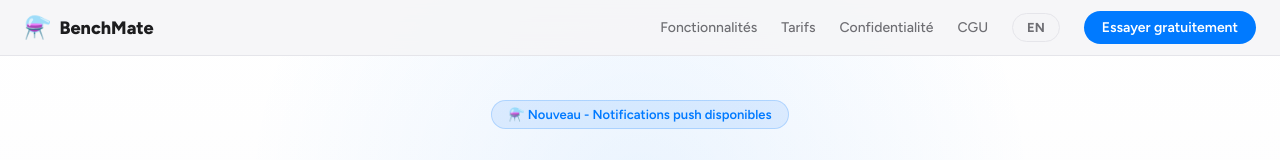
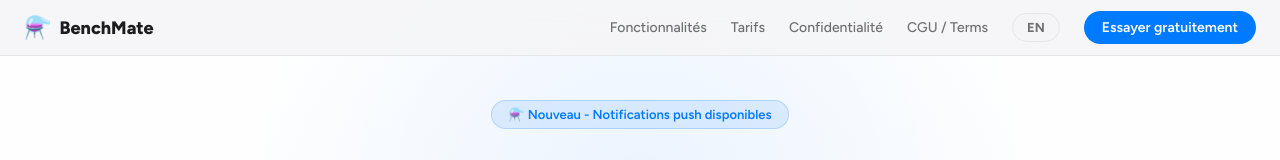
Before and after one commit to Hugo-74/BenchMate, a website: page landing.html in a window 1280 px wide. Shown: the top 160 px of the page. Drawn offline with Linux system fonts and the light colour scheme.

Commit message:
Update terms link to include 'CGU / Terms'

```diff
--- a/landing.html
+++ b/landing.html
@@ -304,7 +304,7 @@ body.en span[data-fr] { display: none; }
     <a href="#features"><span data-fr>Fonctionnalités</span><span data-en>Features</span></a>
     <a href="#pricing"><span data-fr>Tarifs</span><span data-en>Pricing</span></a>
     <a href="privacy.html"><span data-fr>Confidentialité</span><span data-en>Privacy</span></a>
-    <a href="terms.html"><span data-fr>CGU</span><span data-en>Terms</span></a>
+    <a href="terms.html">CGU / Terms</a>
     <button class="lang-toggle" onclick="toggleLang()" id="lang-toggle-btn">EN</button><a href="https://bench-mate-one.vercel.app" class="nav-cta" target="_blank">Essayer gratuitement</a>
   </div>
 </nav>
@@ -472,7 +472,7 @@ body.en span[data-fr] { display: none; }
   <div class="footer-links">
     <a href="https://bench-mate-one.vercel.app">Application</a>
     <a href="privacy.html"><span data-fr>Confidentialité</span><span data-en>Privacy</span></a>
-    <a href="terms.html"><span data-fr>CGU</span><span data-en>Terms</span></a>
+    <a href="terms.html">CGU / Terms</a>
     <a href="mailto:benchmate.lab@gmail.com">Contact</a>
   </div>
   <div class="footer-copy">© 2026 BenchMate · Créé par Hugo · Tous droits réservés</div
```
